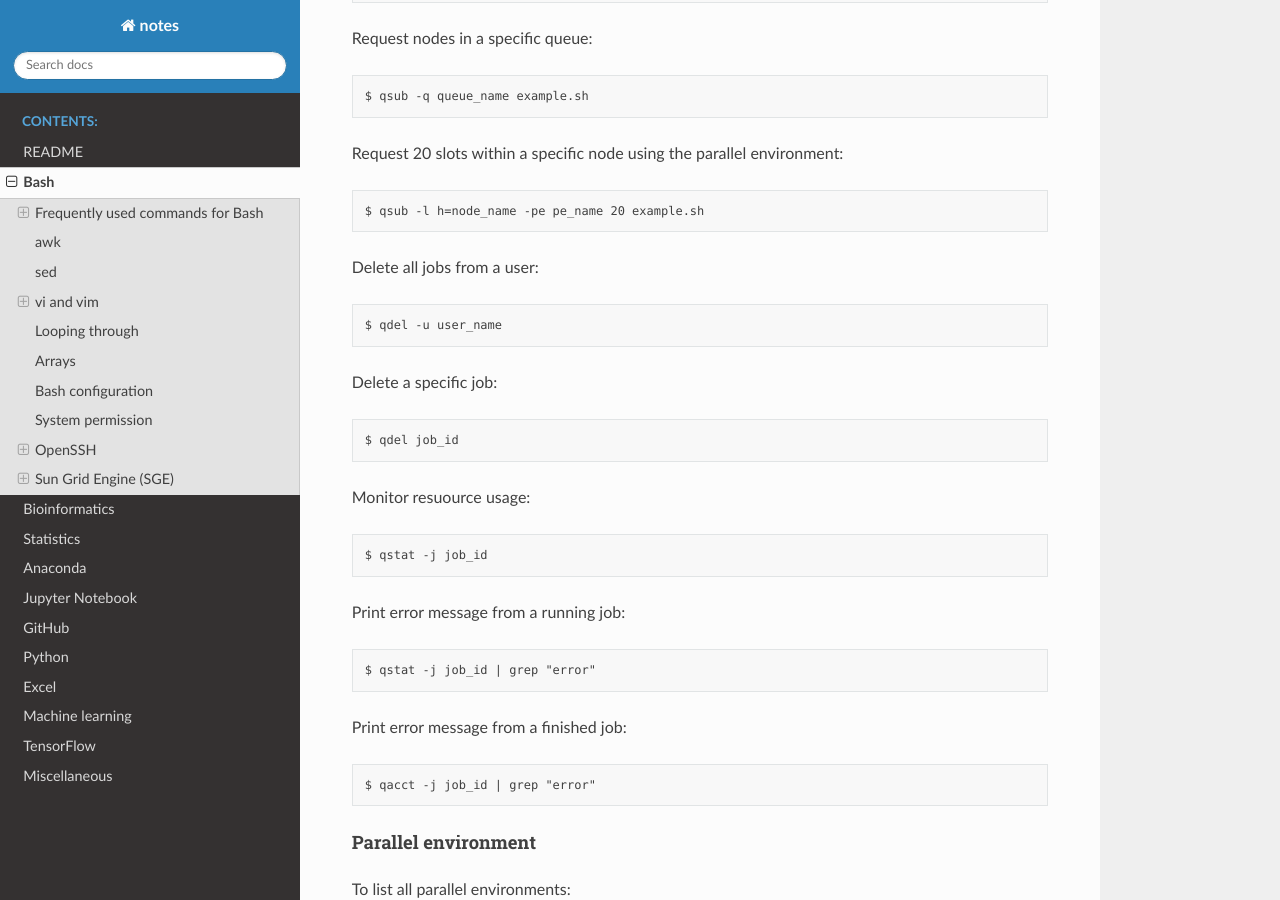
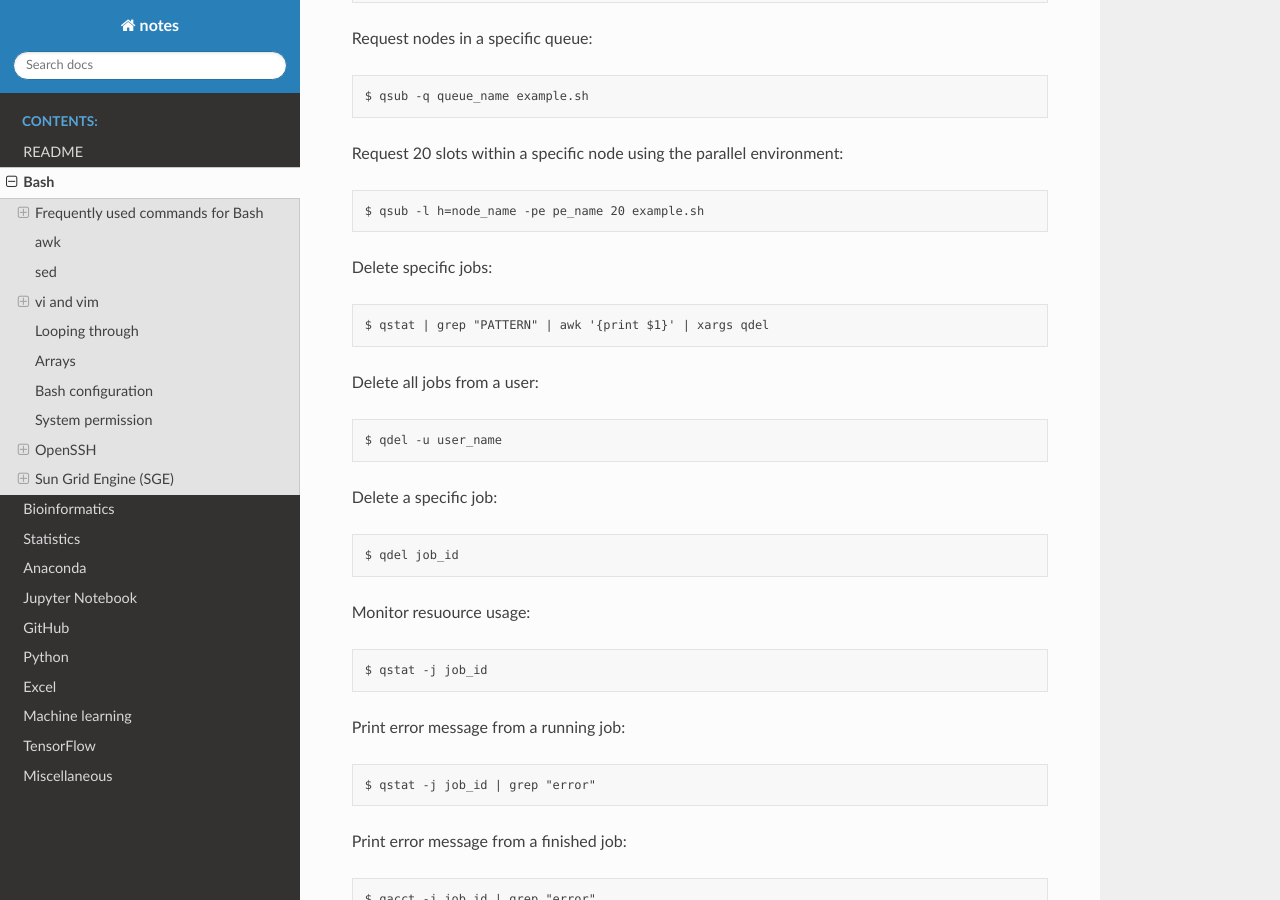
Before and after one commit to sbslee/notes, a Sphinx documentation site: the page built from docs/bash.rst, in a window 1280 px wide and 900 px high, scrolled down 13601 px. Built offline with Sphinx 7.4.7 and the Read the Docs theme 2.0.0, drawn with Linux system fonts in a browser that asks for light colours.

Commit message:
Update bash.rst

```diff
--- a/docs/bash.rst
+++ b/docs/bash.rst
@@ -723,6 +723,12 @@ Request 20 slots within a specific node using the parallel environment:
 
     $ qsub -l h=node_name -pe pe_name 20 example.sh
 
+Delete specific jobs:
+
+.. code-block:: text
+
+    $ qstat | grep "PATTERN" | awk '{print $1}' | xargs qdel
+
 Delete all jobs from a user:
 
 .. code-block:: text
```
